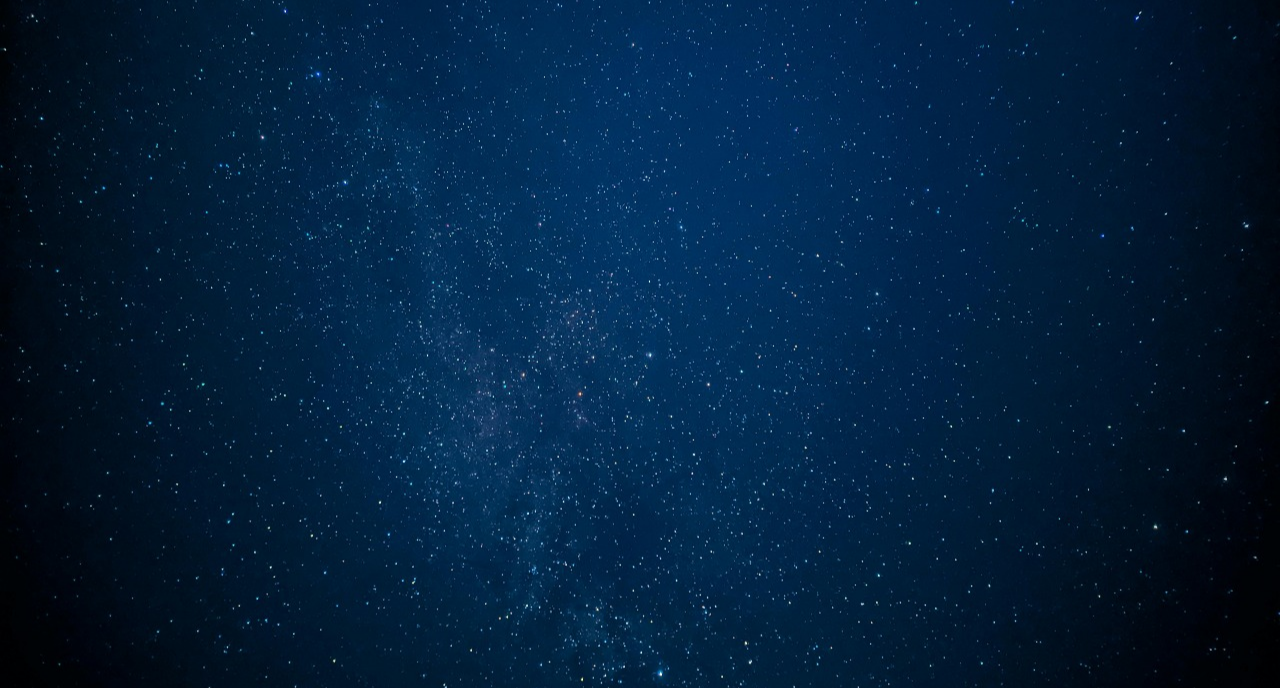
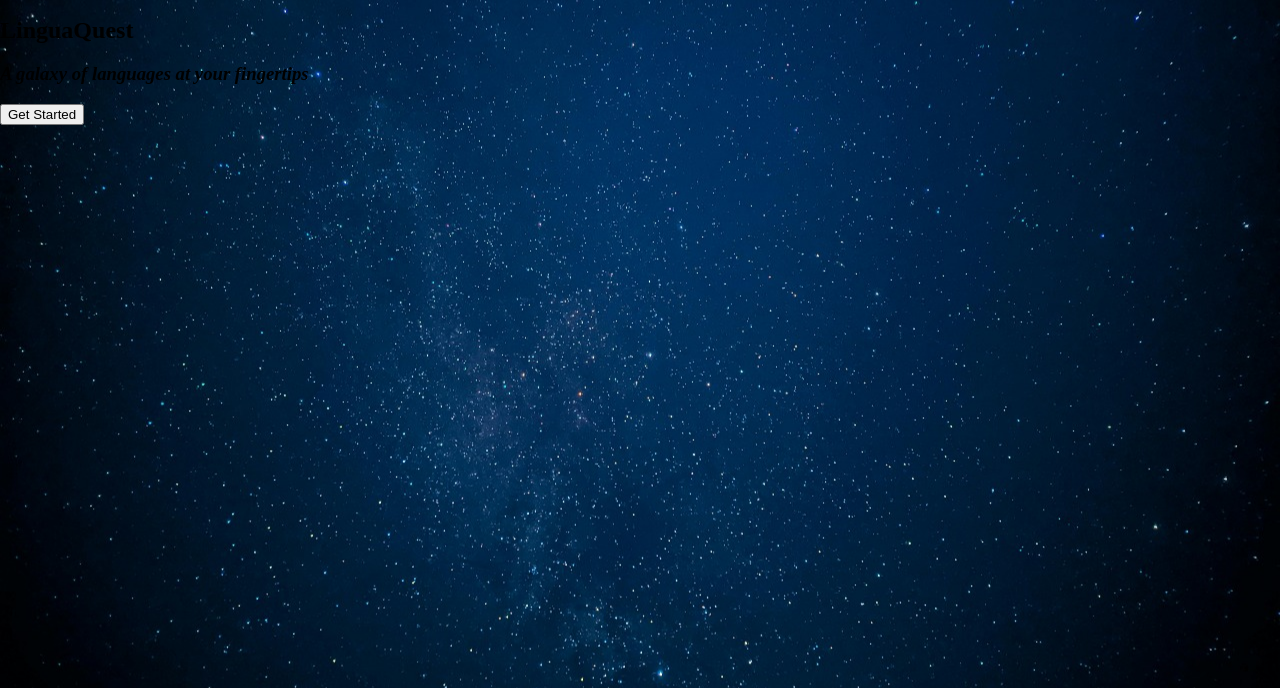
Before and after one commit to Shravani-Sawant28/BitByBit-project, a plain HTML site: page index.html in a window 1280 px wide. Shown: the part 112-800 px from the top of the page. Drawn offline with Linux system fonts and the light colour scheme.

Commit message:
Front Page Final

```diff
--- a/index.html
+++ b/index.html
@@ -25,5 +25,12 @@
 
     </header>
 
+    <h2>LinguaQuest</h2>
+    <i><h3>A galaxy of languages at your fingertips</h3></i>
+
+    <div class="buttonStart">
+        <b><button>Get Started</button></b>
+    </div>
+
 </body>
 </html>
```
